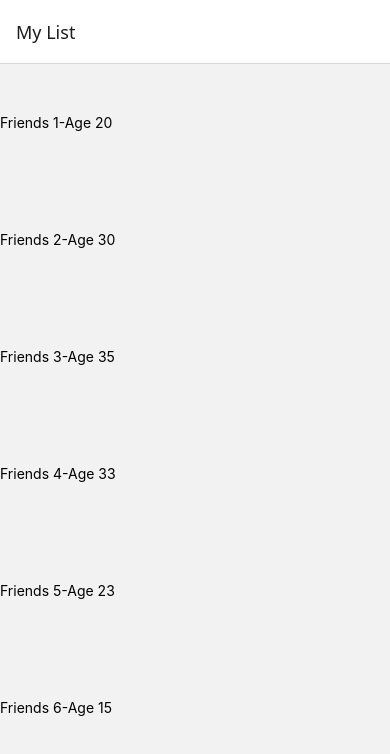
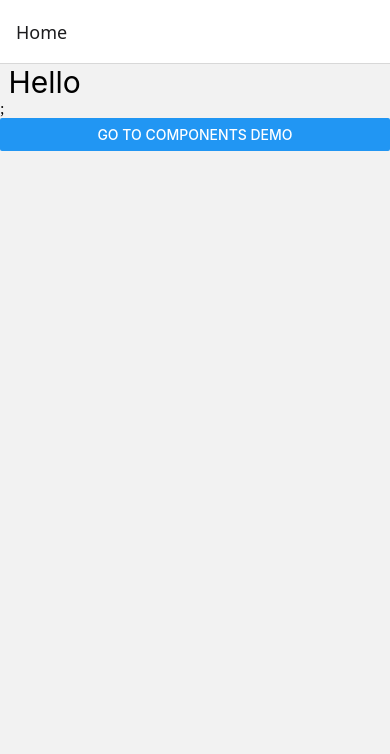
Before and after one commit to shamsraza/rn-basics, a React Native app: screen /Home in a window 390 px wide. Shown: the top 754 px of the page. Built offline with nearby package versions, Linux system fonts and the light colour scheme.

Commit message:
updated the dashboard to HomeScreen

```diff
--- a/App.js
+++ b/App.js
@@ -3,14 +3,15 @@ import { NavigationContainer } from "@react-navigation/native";
 import { createNativeStackNavigator } from "@react-navigation/native-stack";
 import ComponentsScreens from "./src/screen/ComponentsScreen";
 import ListScreen from "./src/screen/ListScreen";
+import HomeScreen from "./src/screen/HomeScreen";
 
 const Stack = createNativeStackNavigator();
 
 export default function App() {
   return (
     <NavigationContainer>
-      <Stack.Navigator initialRouteName="List">
-        <Stack.Screen name="Dashboard" component={ComponentsScreens} />
+      <Stack.Navigator initialRouteName="Home">
+        <Stack.Screen name="Home" component={HomeScreen} />
         <Stack.Screen
           name="List"
           component={ListScreen}
--- /dev/null
+++ b/src/screen/HomeScreen.js
@@ -0,0 +1,21 @@
+import React from "react";
+import { Text, StyleSheet, View, Button } from "react-native";
+
+const HomeScreen = () => {
+  return (
+    <View>
+      <Text style={styles.text}> Hello</Text>;
+      <Button
+      onPress={() =>console.log('Button Pressed')}
+      title="Go to Components Demo"></Button>
+    </View>
+  );
+};
+
+const styles = StyleSheet.create({
+  text: {
+    fontSize: 30,
+  },
+});
+
+export default HomeScreen;
```
Also changed, not shown: src/screen/Dashboard.js (deleted, +0 -15 lines).
